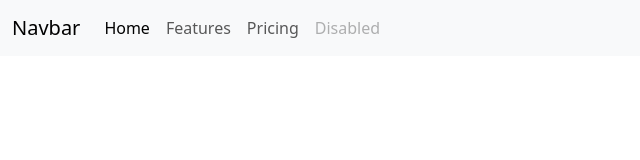
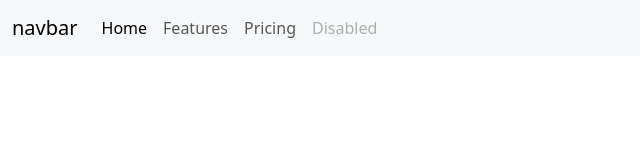
Before and after one commit to SwaggyXhu/Compito-1, a plain HTML site: page index.html in a window 1280 px wide. Shown: the full height of the page, 0-640 px from the left. Drawn offline with nearby package versions, Linux system fonts and the light colour scheme.

Commit message:
Conflitto

```diff
--- a/index.html
+++ b/index.html
@@ -11,7 +11,7 @@
 
     <nav class="navbar navbar-expand-lg bg-body-tertiary">
         <div class="container-fluid">
-          <a class="navbar-brand" href="#">Navbar</a>
+          <a class="navbar-brand" href="#">navbar</a>
           <button class="navbar-toggler" type="button" data-bs-toggle="collapse" data-bs-target="#navbarNavAltMarkup" aria-controls="navbarNavAltMarkup" aria-expanded="false" aria-label="Toggle navigation">
             <span class="navbar-toggler-icon"></span>
           </button>
```
